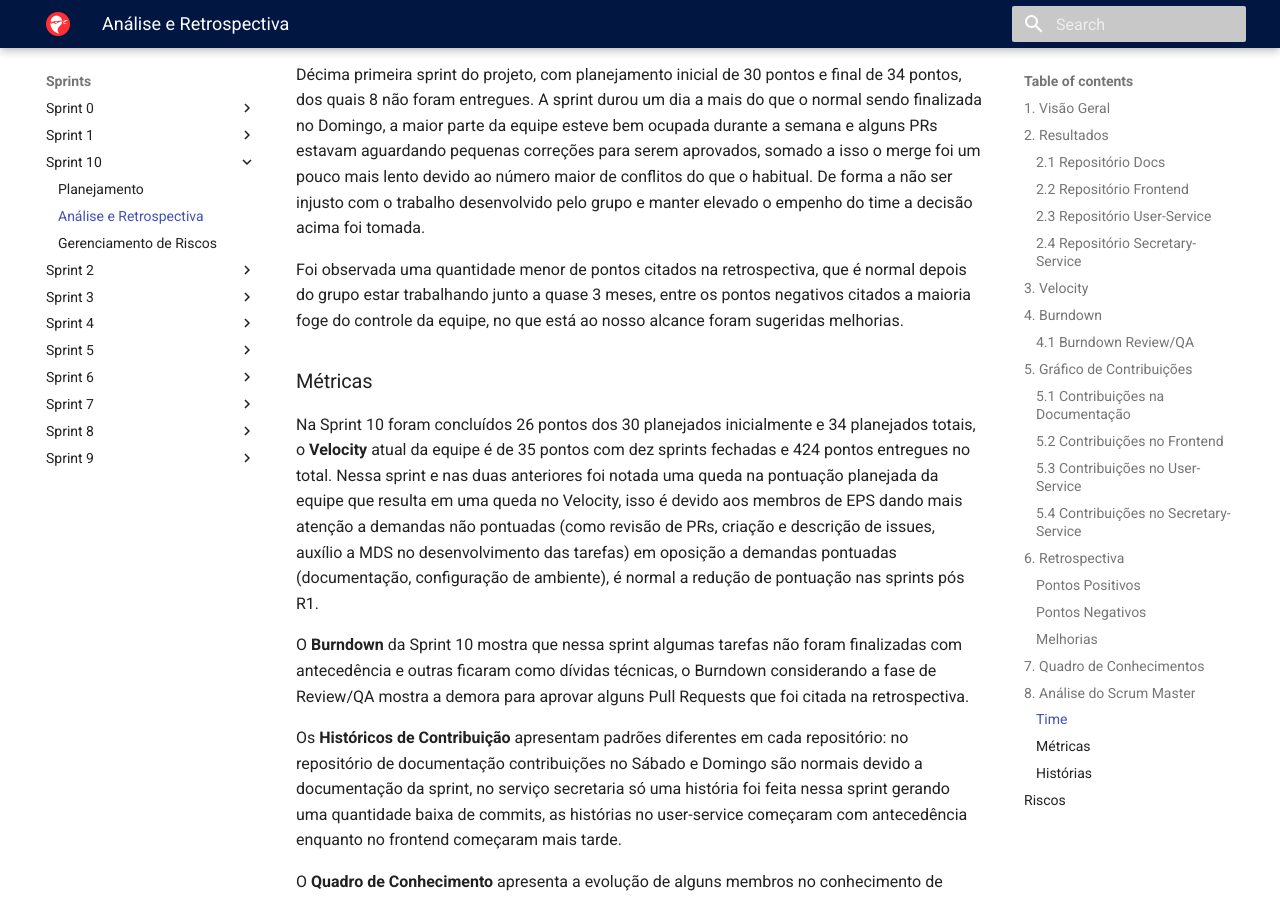
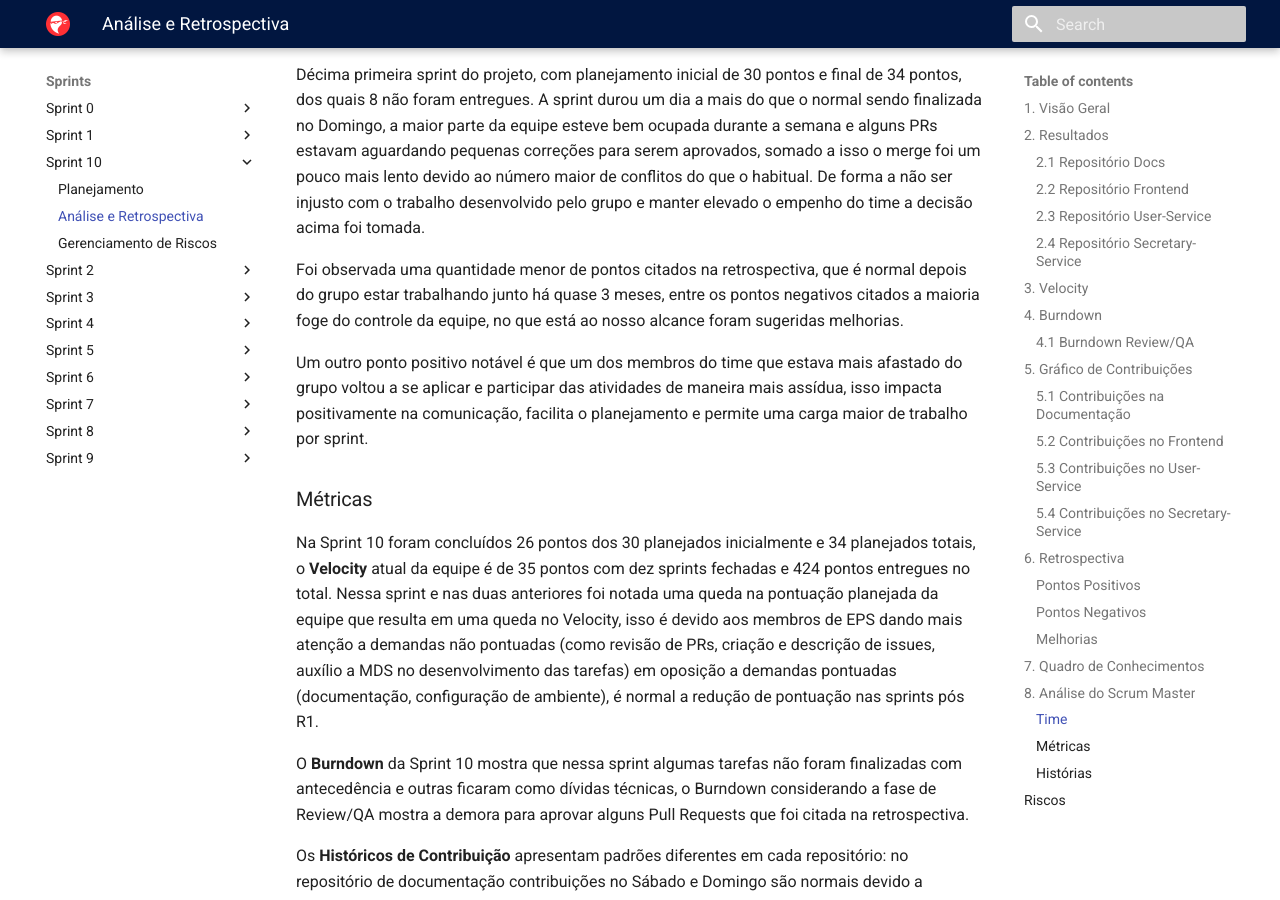
Before and after one commit to fga-eps-mds/2020.1-stay-safe-docs, an MkDocs documentation site: the page built from docs/sprints/sprint-10/sprint10-review.md, in a window 1280 px wide and 900 px high, scrolled down 5979 px. Built offline with MkDocs 1.6.1 and Material for MkDocs 9.7.7, drawn with Linux system fonts in a browser that asks for light colours.

Commit message:
Fixed minor issues with sprint review doc.

```diff
--- a/docs/sprints/sprint-10/sprint10-review.md
+++ b/docs/sprints/sprint-10/sprint10-review.md
@@ -129,7 +129,9 @@ Uma dívida técnica foi herdada da Sprint 9:
 ### Time
 Décima primeira sprint do projeto, com planejamento inicial de 30 pontos e final de 34 pontos, dos quais 8 não foram entregues. A sprint durou um dia a mais do que o normal sendo finalizada no Domingo, a maior parte da equipe esteve bem ocupada durante a semana e alguns PRs estavam aguardando pequenas correções para serem aprovados, somado a isso o merge foi um pouco mais lento devido ao número maior de conflitos do que o habitual. De forma a não ser injusto com o trabalho desenvolvido pelo grupo e manter elevado o empenho do time a decisão acima foi tomada.
 
-Foi observada uma quantidade menor de pontos citados na retrospectiva, que é normal depois do grupo estar trabalhando junto a quase 3 meses, entre os pontos negativos citados a maioria foge do controle da equipe, no que está ao nosso alcance foram sugeridas melhorias.
+Foi observada uma quantidade menor de pontos citados na retrospectiva, que é normal depois do grupo estar trabalhando junto há quase 3 meses, entre os pontos negativos citados a maioria foge do controle da equipe, no que está ao nosso alcance foram sugeridas melhorias.
+
+Um outro ponto positivo notável é que um dos membros do time que estava mais afastado do grupo voltou a se aplicar e participar das atividades de maneira mais assídua, isso impacta positivamente na comunicação, facilita o planejamento e permite uma carga maior de trabalho por sprint.
 
 ### Métricas
 Na Sprint 10 foram concluídos 26 pontos dos 30 planejados inicialmente e 34 planejados totais, o **Velocity** atual da equipe é de 35 pontos com dez sprints fechadas e 424 pontos entregues no total. Nessa sprint e nas duas anteriores foi notada uma queda na pontuação planejada da equipe que resulta em uma queda no Velocity, isso é devido aos membros de EPS dando mais atenção a demandas não pontuadas (como revisão de PRs, criação e descrição de issues, auxílio a MDS no desenvolvimento das tarefas) em oposição a demandas pontuadas (documentação, configuração de ambiente), é normal a redução de pontuação nas sprints pós R1.
```
